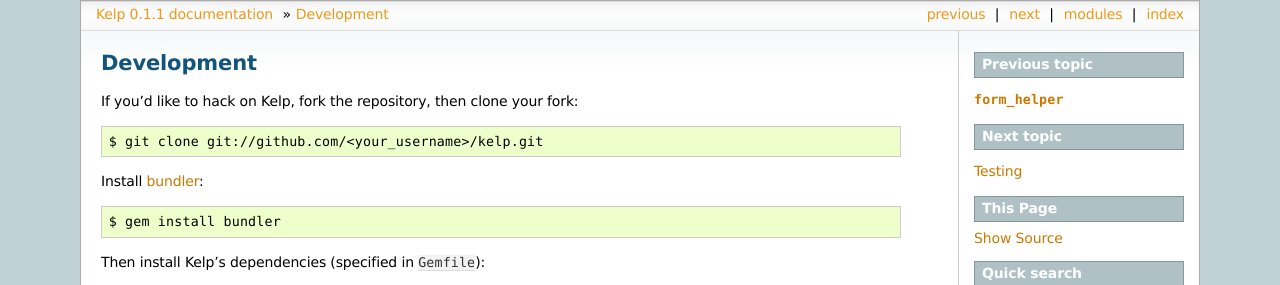
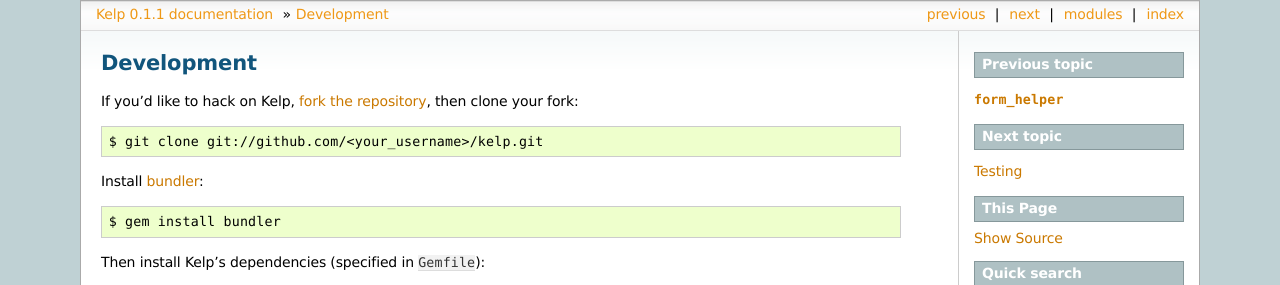
Before and after one commit to wapcaplet/kelp, a Sphinx documentation site: the page built from docs/development.rst, in a window 1280 px wide. Shown: the top 285 px of the page. Built offline with Sphinx 7.4.7, drawn with Linux system fonts in a browser that asks for light colours.

Commit message:
Link to repo

```diff
--- a/docs/development.rst
+++ b/docs/development.rst
@@ -1,7 +1,7 @@
 Development
 ===========
 
-If you'd like to hack on Kelp, fork the repository, then clone your fork::
+If you'd like to hack on Kelp, `fork the repository`_, then clone your fork::
 
     $ git clone git://github.com/<your_username>/kelp.git
 
```
Also changed, not shown: other parts of docs/development.rst (+1 -1 lines).
